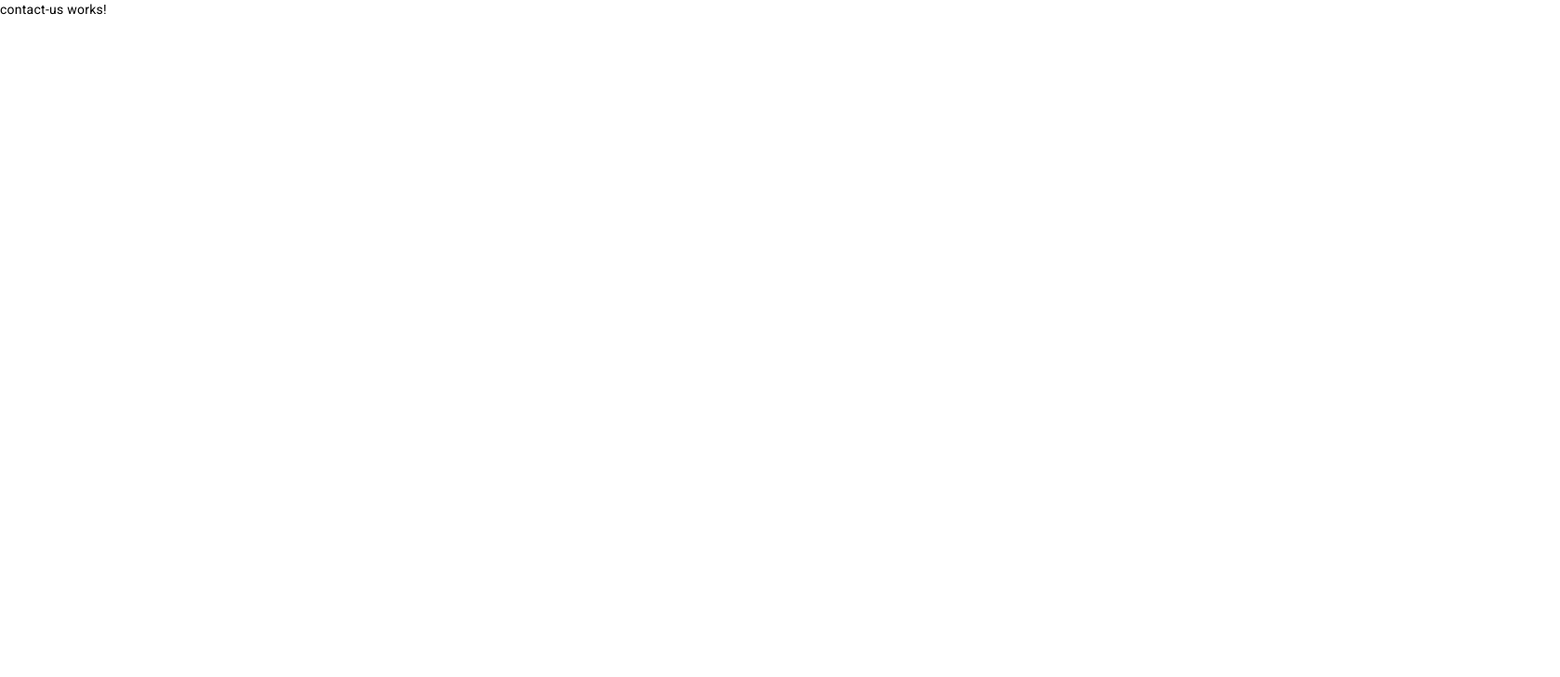
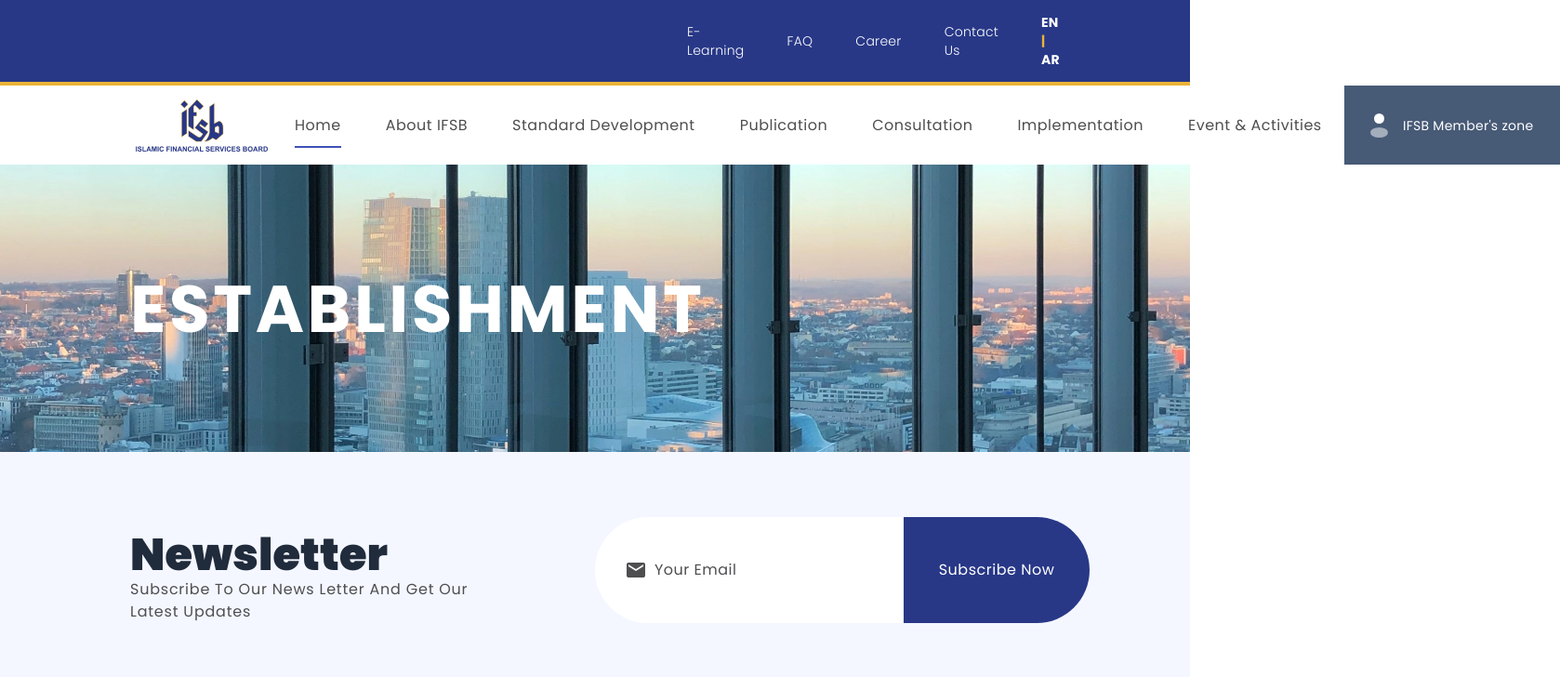
Before and after one commit to SyafiqNordin/frontend_test_seetru_studio, an Angular app: page /contact-us in a window 1280 px wide. Shown: the top 728 px of the page at 93% size, 1678 px wide, since content can reach past the window. Built offline with nearby package versions, Linux system fonts and the light colour scheme; a web font is replaced by a local one.

Commit message:
Add clickable item to navigate to other page

```diff
--- a/src/app/components/page-header/page-header.component.html
+++ b/src/app/components/page-header/page-header.component.html
@@ -1,14 +1,14 @@
-<section>
+<section class="pl-140 pr-140">
     <div class="flex-row flex-space-between full-height">
-        <div class="social-media flex-20 flex-start-center">
+        <div class="flex-20 flex-start-center">
             <i class="fab fa-facebook-f"></i>
         </div>
-        <div class="tabs poppins-text flex-30 flex-start-center gap-46">
-            <p class="no-margin white-text">E-Learning</p>
-            <p class="no-margin white-text">FAQ</p>
-            <p class="no-margin white-text">Career</p>
-            <p class="no-margin white-text">Contact Us</p>
-            <p class="no-margin white-text">EN | AR</p>
+        <div class="flex-30 flex-start-center gap-46">
+            <p class="poppins-text no-margin white-text bold-300">E-Learning</p>
+            <p class="poppins-text no-margin white-text bold-300">FAQ</p>
+            <p class="poppins-text no-margin white-text bold-300">Career</p>
+            <p class="poppins-text no-margin white-text bold-300 contact-us" (click)="navigateToContactPage()">Contact Us</p>
+            <p class="poppins-text no-margin white-text bold-700">EN <span style="color: #EBB437;">|</span> AR</p>
         </div>
     </div>
 </section>
--- a/src/app/components/page-header/page-header.component.scss
+++ b/src/app/components/page-header/page-header.component.scss
@@ -1,19 +1,16 @@
 :host {
     section {
         background-color: #283887;
-        height: 48px;
-    }
-
-    .social-media {
-        margin-left: 140px;
-    }
-
-    .tabs {
-        margin-right: 140px;
+        padding-top: 14px;
+        padding-bottom: 14px;
     }
 
     .header-border {
         background-color: #EBB437;
         height: 4px;
     }
+
+    .contact-us:hover {
+        cursor: pointer;
+    }
 }
--- a/src/app/components/page-header/page-header.component.ts
+++ b/src/app/components/page-header/page-header.component.ts
@@ -1,4 +1,5 @@
 import { Component } from '@angular/core';
+import { Router } from '@angular/router';
 
 @Component({
   selector: 'app-page-header',
@@ -7,4 +8,11 @@ import { Component } from '@angular/core';
 })
 export class PageHeaderComponent {
 
+  constructor(
+    private readonly router: Router
+  ) {}
+
+  public navigateToContactPage(): void {
+    this.router.navigateByUrl('/contact-us')
+  }
 }
--- a/src/app/components/page-tabs/page-tabs.component.html
+++ b/src/app/components/page-tabs/page-tabs.component.html
@@ -1,7 +1,7 @@
 <section>
     <div class="flex-row flex-space-between full-height">
         <div class="flex-start-center company-logo">
-            <img src="../../../assets/images/company-logo.png">
+            <img src="../../../assets/images/company-logo.png" (click)="navigateToEstablishment()">
         </div>
         <div class="tabs flex-start-center">
             <mat-tab-group fitInkBarToContent >
--- a/src/app/components/page-tabs/page-tabs.component.scss
+++ b/src/app/components/page-tabs/page-tabs.component.scss
@@ -5,6 +5,7 @@
 
     .company-logo {
         margin-left: 140px;
+        cursor: pointer;
     }
 
     .tabs {
--- a/src/app/components/page-tabs/page-tabs.component.ts
+++ b/src/app/components/page-tabs/page-tabs.component.ts
@@ -1,4 +1,5 @@
 import { Component } from '@angular/core';
+import { Router } from '@angular/router';
 
 @Component({
   selector: 'app-page-tabs',
@@ -8,4 +9,11 @@ import { Component } from '@angular/core';
 export class PageTabsComponent {
   public tabs: string[] = ['Home', 'About IFSB', 'Standard Development', 'Publication', 'Consultation', 'Implementation', 'Event & Activities'];
 
+  constructor(
+    private readonly router: Router
+  ) {}
+
+  public navigateToEstablishment(): void {
+    this.router.navigateByUrl('/establishment');
+  }
 }
--- a/src/app/pages/contact-us/contact-us.component.html
+++ b/src/app/pages/contact-us/contact-us.component.html
@@ -1 +1,10 @@
-<p>contact-us works!</p>
+<section>
+    <app-page-header></app-page-header>
+    <app-page-tabs></app-page-tabs>
+    <app-page-title-container></app-page-title-container>
+
+
+    <app-newsletter></app-newsletter>
+    <app-footer-menu></app-footer-menu>
+    <app-footer></app-footer>
+</section>
```
